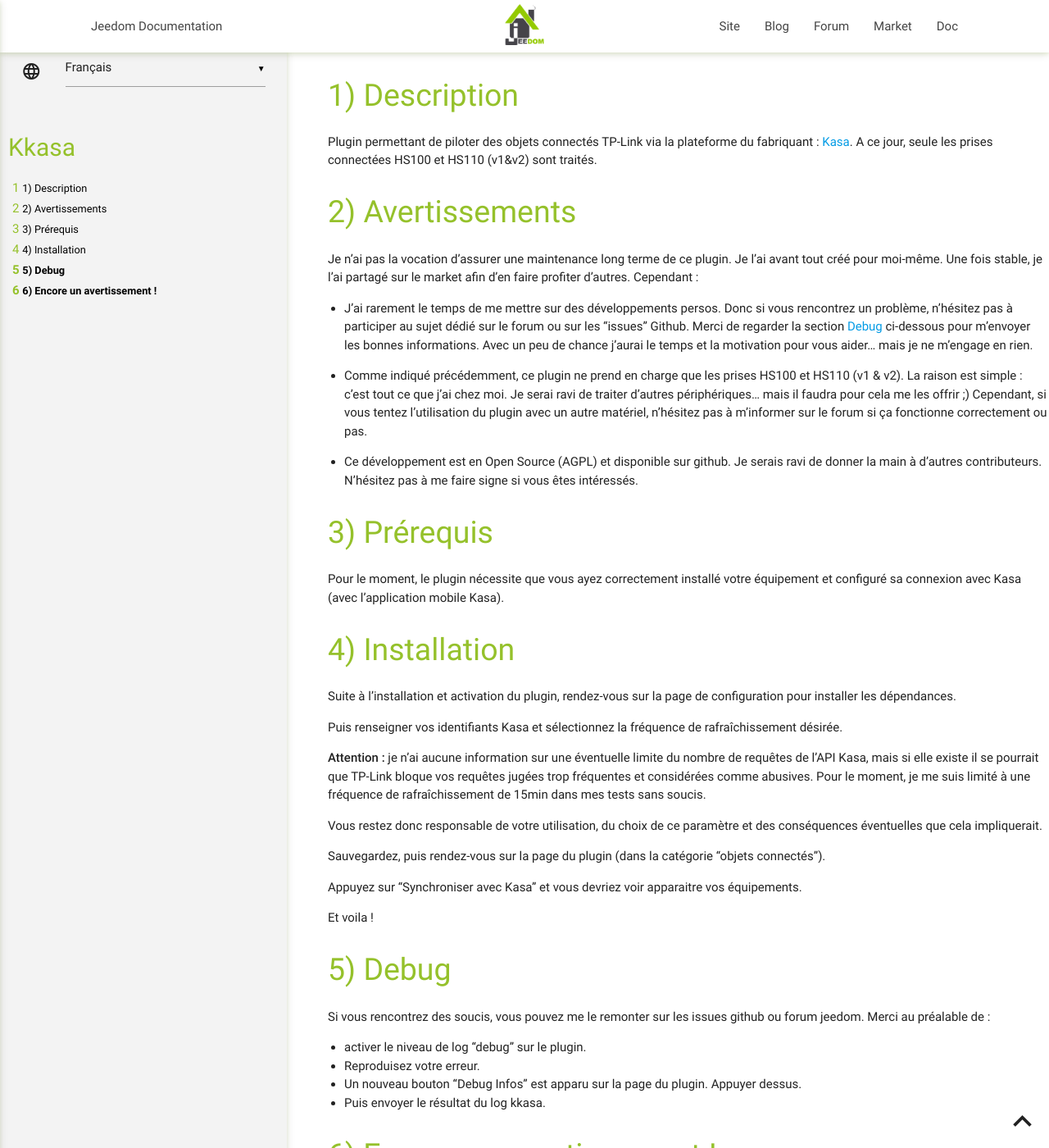
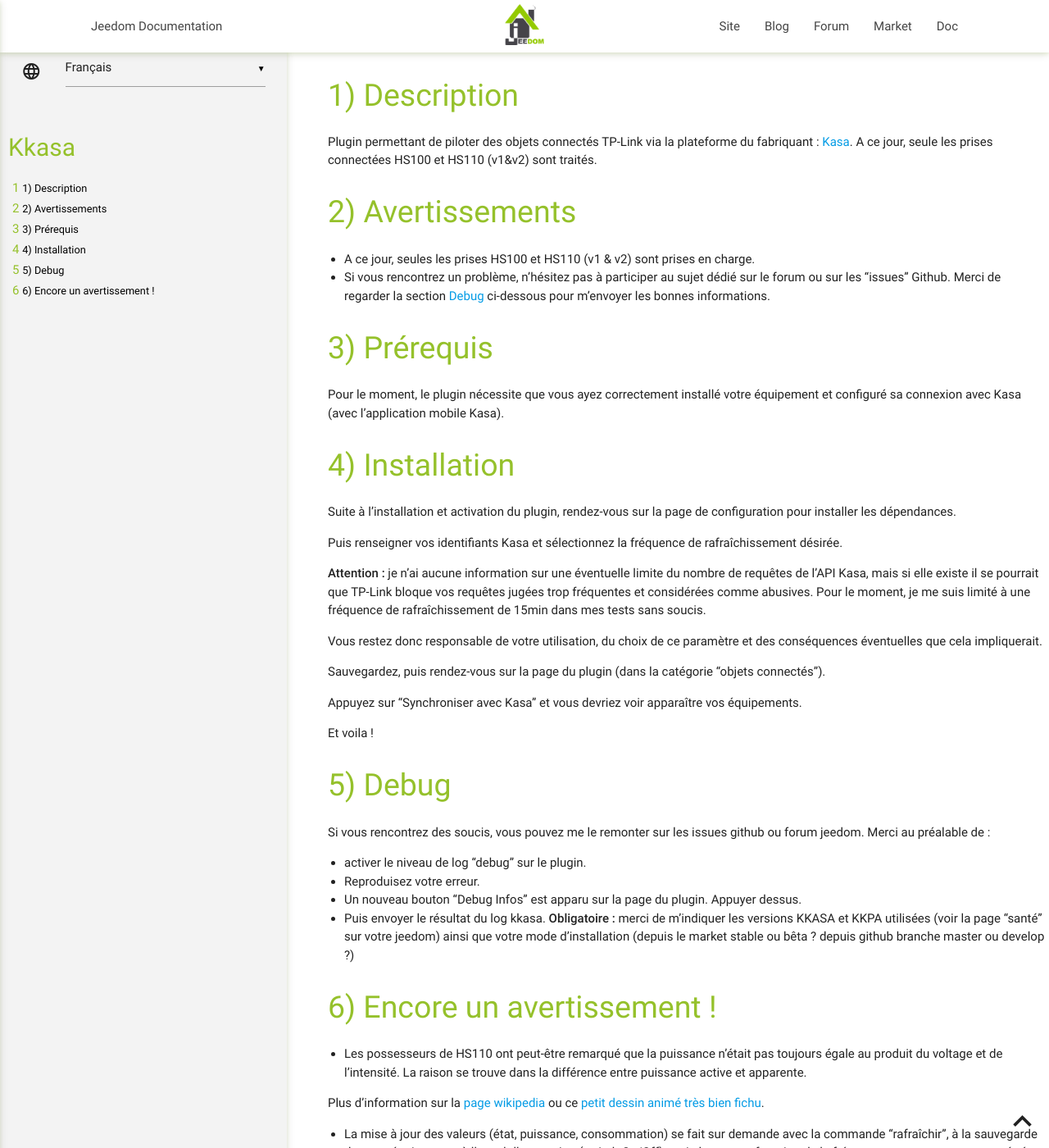
Before and after one commit to vampi62/kkasa, a Jekyll site: the page built from docs/fr_FR/index.md, in a window 1280 px wide and 1400 px high. Shown: the whole window at 82% size. Built offline with Jekyll 4.4.1, drawn with Linux system fonts in a browser that asks for light colours; our own code applies the rules of GitHub Pages for plain Markdown files.

Commit message:
Update doc for update

```diff
--- a/docs/fr_FR/index.md
+++ b/docs/fr_FR/index.md
@@ -8,26 +8,9 @@
 Avertissements
 ===
 
-Je n'ai pas la vocation d'assurer une maintenance long terme de ce plugin.
-Je l'ai avant tout créé pour moi-même. Une fois stable, je l'ai partagé sur le
-market afin d'en faire profiter d'autres. Cependant :
-
--   J'ai rarement le temps de me mettre sur des développements persos. Donc si
-    vous rencontrez un problème, n'hésitez pas à participer au sujet dédié
-    sur le forum ou sur les "issues" Github. Merci de regarder la section [Debug](#Debug) ci-dessous pour m'envoyer les bonnes informations.
-    Avec un peu de chance j'aurai le temps et la motivation pour
-    vous aider... mais je ne m'engage en rien.
-
--   Comme indiqué précédemment, ce plugin ne prend en charge que les prises HS100 et HS110 (v1 & v2).
-    La raison est simple : c'est tout ce que j'ai chez moi. Je serai ravi de
-    traiter d'autres périphériques... mais il faudra pour cela me les offrir ;)
-    Cependant, si vous tentez l'utilisation du plugin avec un autre matériel,
-    n'hésitez pas à m'informer sur le forum si ça fonctionne correctement ou
-    pas.
-
--   Ce développement est en Open Source (AGPL) et disponible sur github. Je
-    serais ravi de donner la main à d'autres contributeurs. N'hésitez pas à me
-    faire signe si vous êtes intéressés.
+-   A ce jour, seules les prises HS100 et HS110 (v1 & v2) sont prises en charge.
+-   Si vous rencontrez un problème, n'hésitez pas à participer au sujet dédié sur le forum ou sur les "issues" Github.
+    Merci de regarder la section [Debug](#Debug) ci-dessous pour m'envoyer les bonnes informations.
 
 Prérequis
 ===
@@ -37,8 +20,7 @@
 
 Installation
 ===
-Suite à l'installation et activation du plugin, rendez-vous sur la page de
-configuration pour installer les dépendances.
+Suite à l'installation et activation du plugin, rendez-vous sur la page de configuration pour installer les dépendances.
 
 Puis renseigner vos identifiants Kasa et sélectionnez la fréquence de rafraîchissement désirée.
 
@@ -50,7 +32,7 @@
 Sauvegardez, puis rendez-vous sur la page du plugin (dans la catégorie "objets
 connectés").
 
-Appuyez sur "Synchroniser avec Kasa" et vous devriez voir apparaitre vos équipements.
+Appuyez sur "Synchroniser avec Kasa" et vous devriez voir apparaître vos équipements.
 
 Et voila !
 
@@ -62,6 +44,7 @@
 * Reproduisez votre erreur.
 * Un nouveau bouton "Debug Infos" est apparu sur la page du plugin. Appuyer dessus.
 * Puis envoyer le résultat du log kkasa.
+**Obligatoire :** merci de m'indiquer les versions KKASA et KKPA utilisées (voir la page "santé" sur votre jeedom) ainsi que votre mode d'installation (depuis le market stable ou bêta ? depuis github branche master ou develop ?)
 
 Encore un avertissement !
 ===
```
Also changed, not shown: docs/fr_FR/changelog.md (+4 -1 lines).
